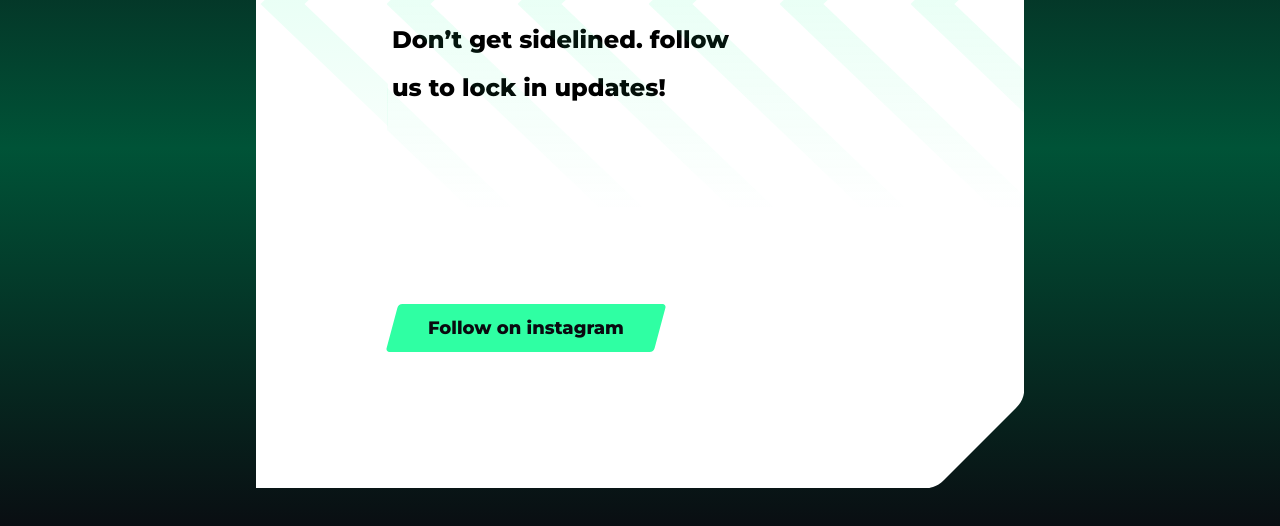
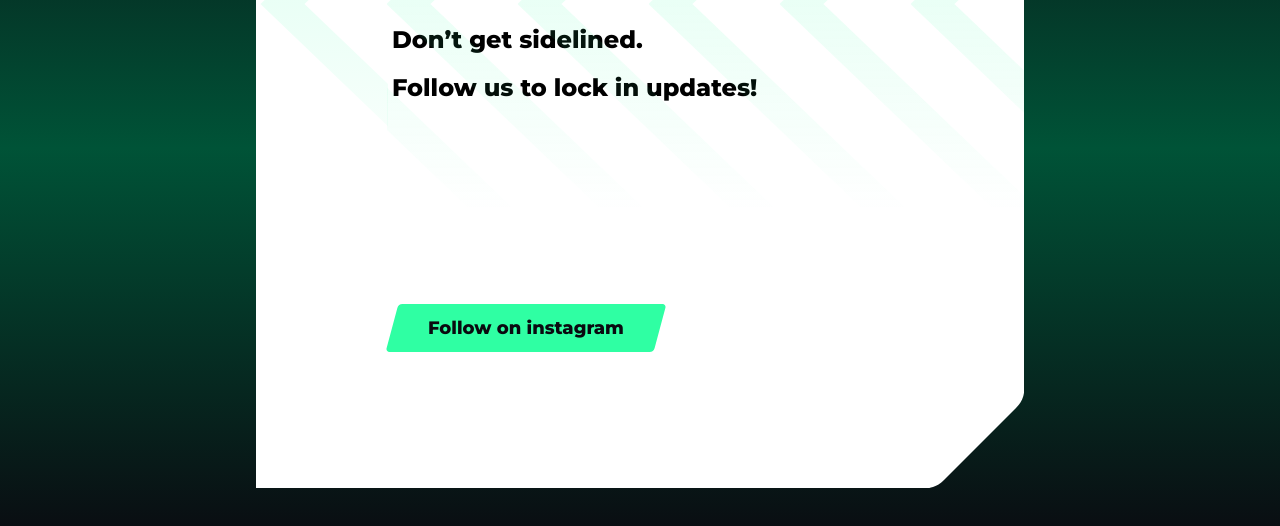
Before and after one commit to inovux/lockin-coming-soon, a website built with Vite: page index.html in a window 1280 px wide. Shown: the part 252-778 px from the top of the page. Built offline with nearby package versions, Linux system fonts and the light colour scheme.

Commit message:
fix: issue with spelling and text

```diff
--- a/index.html
+++ b/index.html
@@ -33,7 +33,8 @@
               Coming <span class="heading-display--accent">soon</span>.
             </h1>
             <h2 class="text-body text-body--l">
-              Don’t get sidelined. follow us to lock in updates!
+              Don’t get sidelined. <br />
+              Follow us to lock in updates!
             </h2>
           </div>
           <a href="https://www.instagram.com/lockinsportshk" class="button--filled"><span class="button--skew">Follow on instagram</span></a>
```
